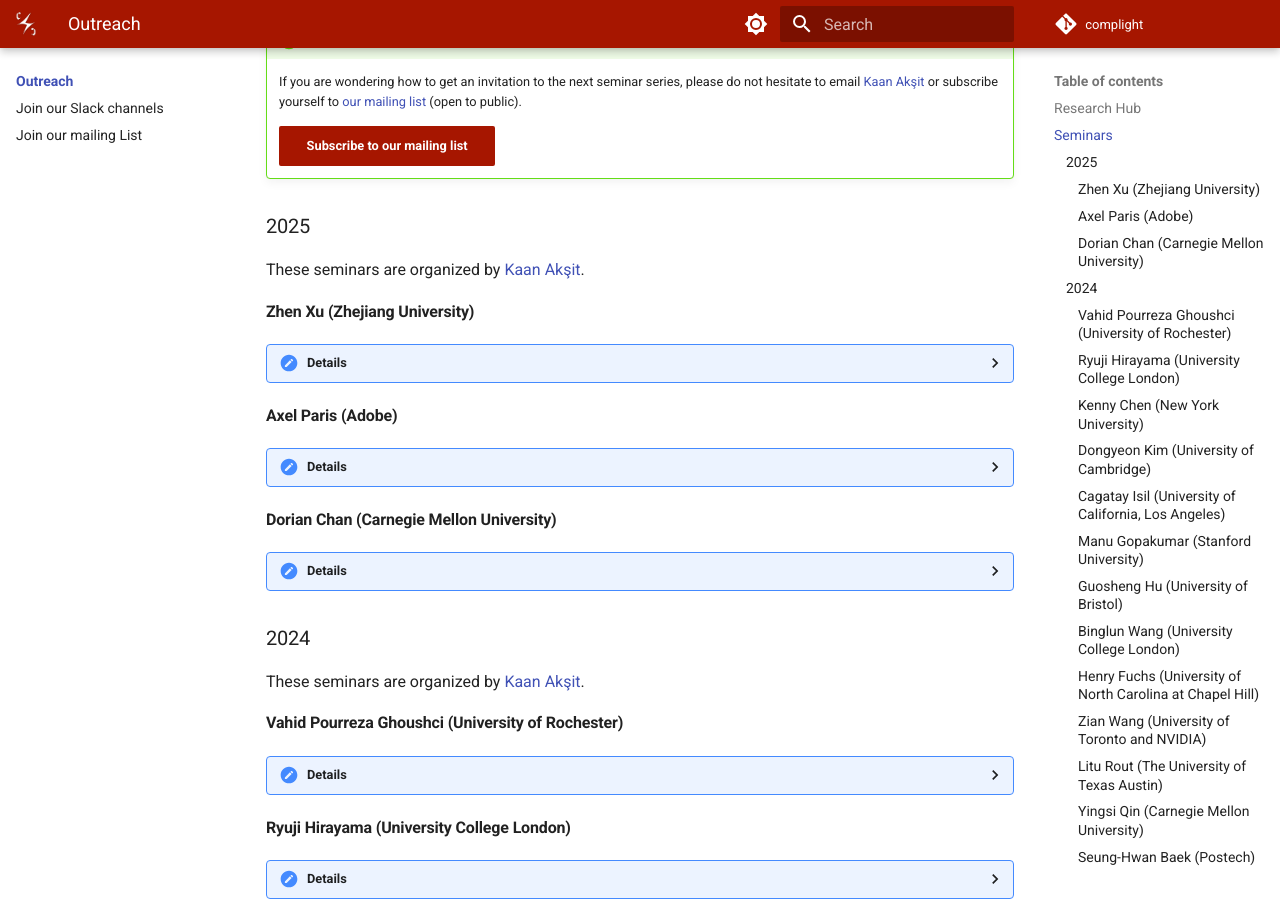
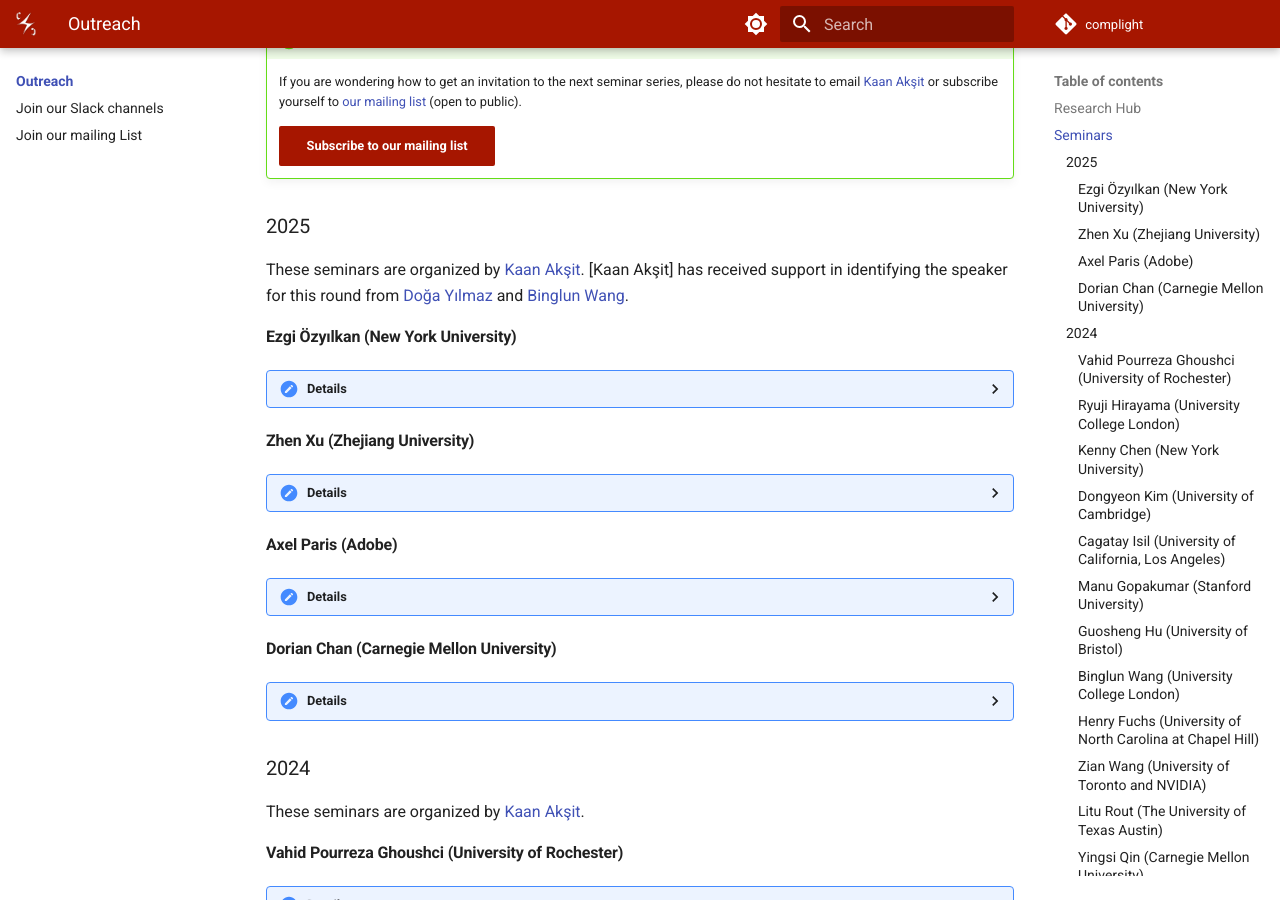
Before and after one commit to complight/complight.github.io, an MkDocs documentation site: the page built from docs/outreach/index.md, in a window 1280 px wide and 900 px high, scrolled down 975 px. Built offline with MkDocs 1.6.1 and Material for MkDocs 9.7.7, drawn with Linux system fonts in a browser that asks for light colours.

Commit message:
Updating the outreach page.

```diff
--- a/docs/outreach/index.md
+++ b/docs/outreach/index.md
@@ -34,6 +34,19 @@ Overall, seminars are a blend of internal and external presenters.
 
 ### 2025
 These seminars are organized by [Kaan Akşit](https://kaanaksit.com).
+[Kaan Akşit] has received support in identifying the speaker for this round from [Doğa Yılmaz](https://yilmazdoga.net/) and [Binglun Wang](https://binglunwang.github.io/).
+
+#### Ezgi Özyılkan (New York University)
+
+??? Details
+    **Date:**
+    26th February 2025
+
+    **Presenter:** [Ezgi Özyılkan](https://ezgimez.github.io), Ph.D. Candidate, New York University
+
+    **Title:** From Nonlinear Transform Coding to Learned Distributed Compression
+
+    **Watch:** [Recording (Password protected)](https://liveuclac-my.sharepoint.com/:v:/g/personal/ucackak_ucl_ac_uk/ET3JSD97e-dMtla6mr8DT14B0lwKi2Z14pK045mx4yUSmg?e=aSkVXO)
 
 
 #### Zhen Xu (Zhejiang University)
```
